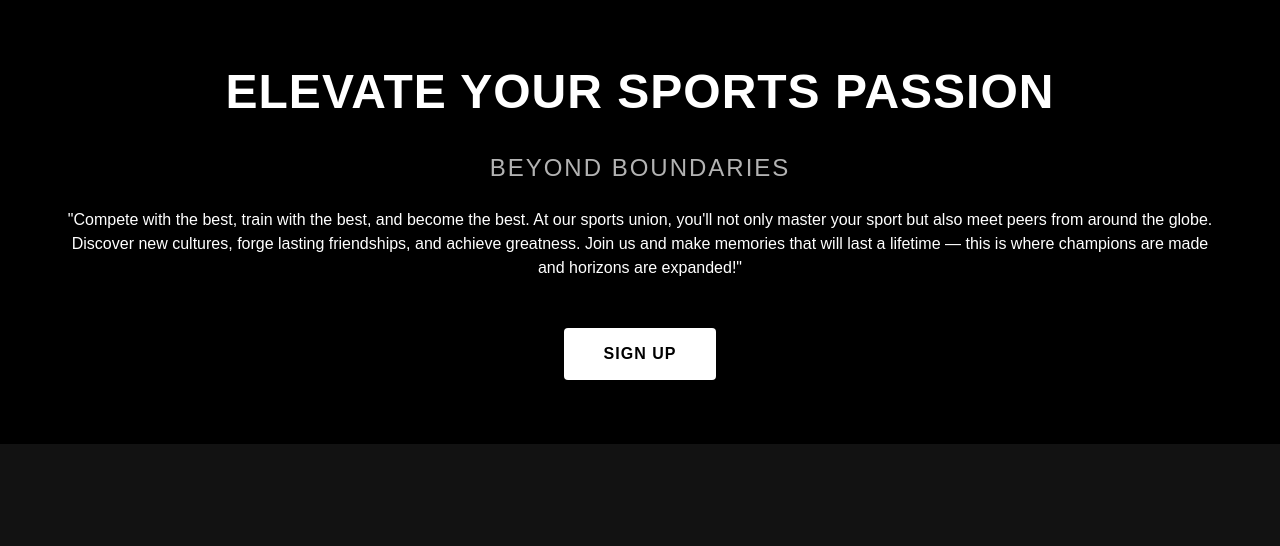
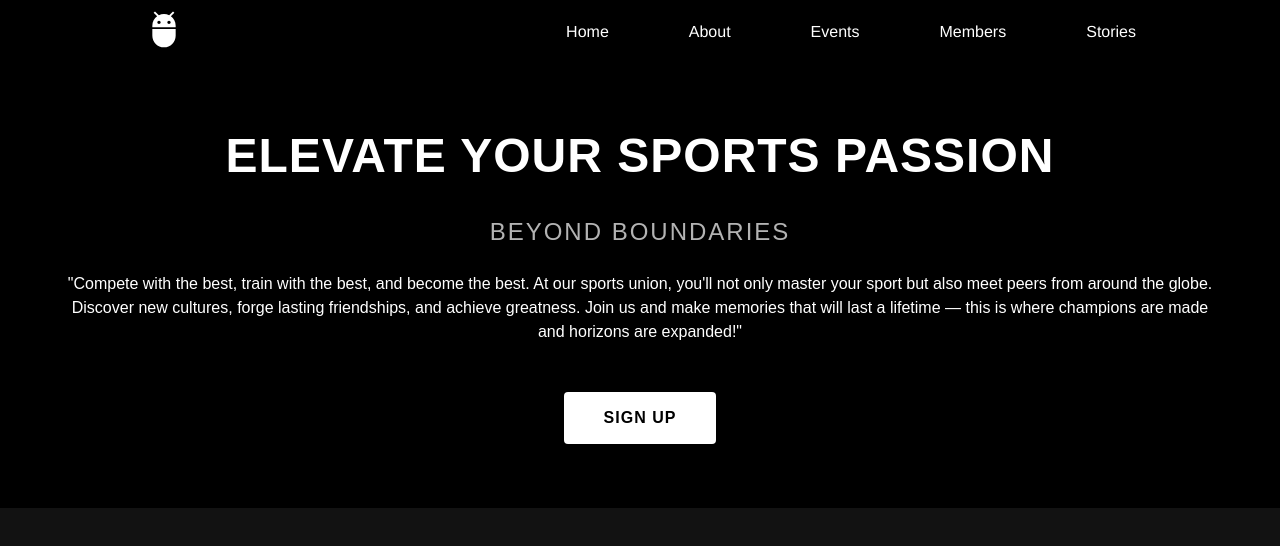
Before and after one commit to Abshir112/Sports-Union, a React (Vite) app in the folder Frontend/: page / in a window 1280 px wide. Shown: the top 546 px of the page. Built offline with nearby package versions, Linux system fonts and the light colour scheme; a web font is replaced by a local one.

Commit message:
Started creating the nacbar

```diff
--- a/Frontend/src/components/Navbar.jsx
+++ b/Frontend/src/components/Navbar.jsx
@@ -1,7 +1,57 @@
-const Navbar = () => {
-    return (<>
+import {
+AppBar,
+Toolbar,
+CssBaseline,
+Box
+} from "@mui/material";
+import { Link } from "react-router-dom";
+import AdbIcon from '@mui/icons-material/Adb'
 
-    </>  );
+function Navbar() {
+return (
+    <nav>
+        <AppBar position="static" >
+            <CssBaseline />
+            <Toolbar sx={{
+                display: 'flex',
+                justifyContent: 'space-between',
+                backgroundColor: '#000',
+                width: '100%',
+            }}>
+                <Link href="/">
+                    <AdbIcon sx={{
+                        color: '#fff',
+                        fontSize: 40,
+                        marginX: 15
+                    }} />
+                </Link>
+
+                <Box sx={{
+                    display: 'flex',
+                    gap: 10,
+                    marginX: 15,
+                    flexWrap: 'wrap'
+                }} >
+                        <Link to="/" style={{ textDecoration: 'none', color: '#fff' }}>
+                            Home
+                        </Link>
+                        <Link to="/about" style={{ textDecoration: 'none', color: '#fff' }}>
+                            About
+                        </Link>
+                        <Link to="/contact" style={{ textDecoration: 'none', color: '#fff' }}>
+                            Events
+                        </Link>
+                        <Link to="/Members" style={{ textDecoration: 'none', color: '#fff' }}>
+                            Members
+                        </Link>
+                        <Link to="/Stories" style={{ textDecoration: 'none', color: '#fff' }}>
+                            Stories
+                        </Link>
+                </Box>
+
+            </Toolbar>
+        </AppBar>
+    </nav>
+);
 }
-
 export default Navbar;
```
